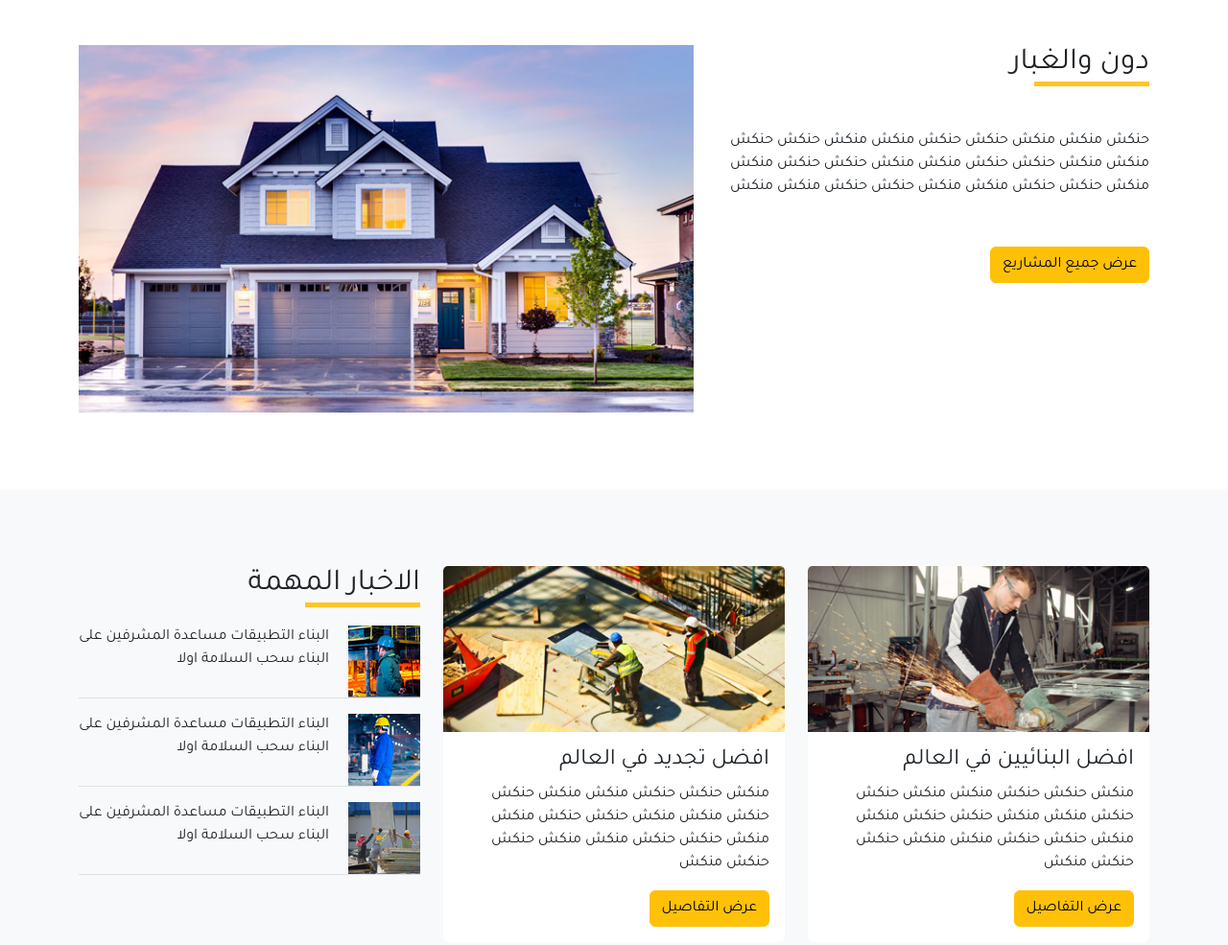
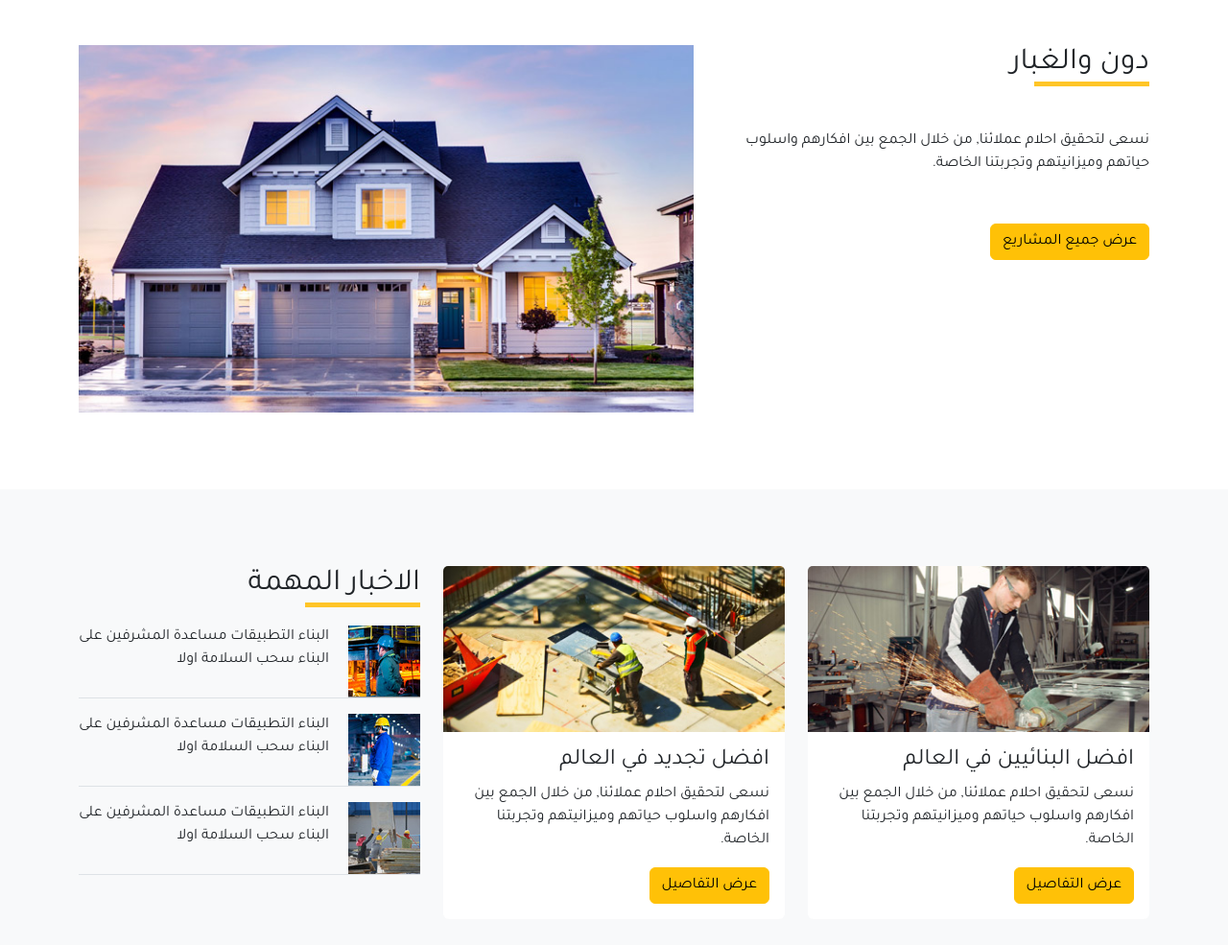
Before and after one commit to ahmedaliv/Runhill, a plain HTML site: page index.html in a window 1280 px wide. Shown: the part 720-1705 px from the top of the page at 96% size. Drawn offline with nearby package versions, Linux system fonts and the light colour scheme.

Commit message:
Update index.html

```diff
--- a/index.html
+++ b/index.html
@@ -71,8 +71,8 @@
                 دون والغبار
               </h2>
               <p class="about-item-des c">
-                حنكش منكش منكش حنكش حنكش منكش منكش حنكش حنكش منكش منكش حنكش حنكش منكش منكش حنكش حنكش منكش منكش حنكش حنكش منكش منكش حنكش حنكش منكش منكش
-              </p>
+نسعى لتحقيق احلام عملائنا, من خلال الجمع بين افكارهم واسلوب حياتهم وميزانيتهم وتجربتنا الخاصة.
+                </p>
               <button class="btn btn-warning"> عرض جميع المشاريع</button>
             </div>
           </div>
@@ -94,7 +94,7 @@
                 <img src="./images/service-item-bg-1.jpg" class="card-img-top" alt="...">
                 <div class="card-body">
                   <h4 class="card-title">افضل البنائيين في العالم</h4>
-                  <p class="card-text">منكش حنكش حنكش منكش منكش حنكش حنكش منكش منكش حنكش حنكش منكش منكش حنكش حنكش منكش منكش حنكش حنكش منكش </p>
+                  <p class="card-text">نسعى لتحقيق احلام عملائنا, من خلال الجمع بين افكارهم واسلوب حياتهم وميزانيتهم وتجربتنا الخاصة.</p>
                   <a href="#" class="btn btn-warning">عرض التفاصيل</a>
                 </div>
               </div>
@@ -106,7 +106,7 @@
                 <img src="./images/service-item-bg-2.jpg" class="card-img-top" alt="...">
                 <div class="card-body">
                   <h4 class="card-title">افضل تجديد في العالم</h4>
-                  <p class="card-text">منكش حنكش حنكش منكش منكش حنكش حنكش منكش منكش حنكش حنكش منكش منكش حنكش حنكش منكش منكش حنكش حنكش منكش </p>
+                  <p class="card-text">نسعى لتحقيق احلام عملائنا, من خلال الجمع بين افكارهم واسلوب حياتهم وميزانيتهم وتجربتنا الخاصة. </p>
                   <a href="#" class="btn btn-warning">عرض التفاصيل</a>
                 </div>
               </div>
```
